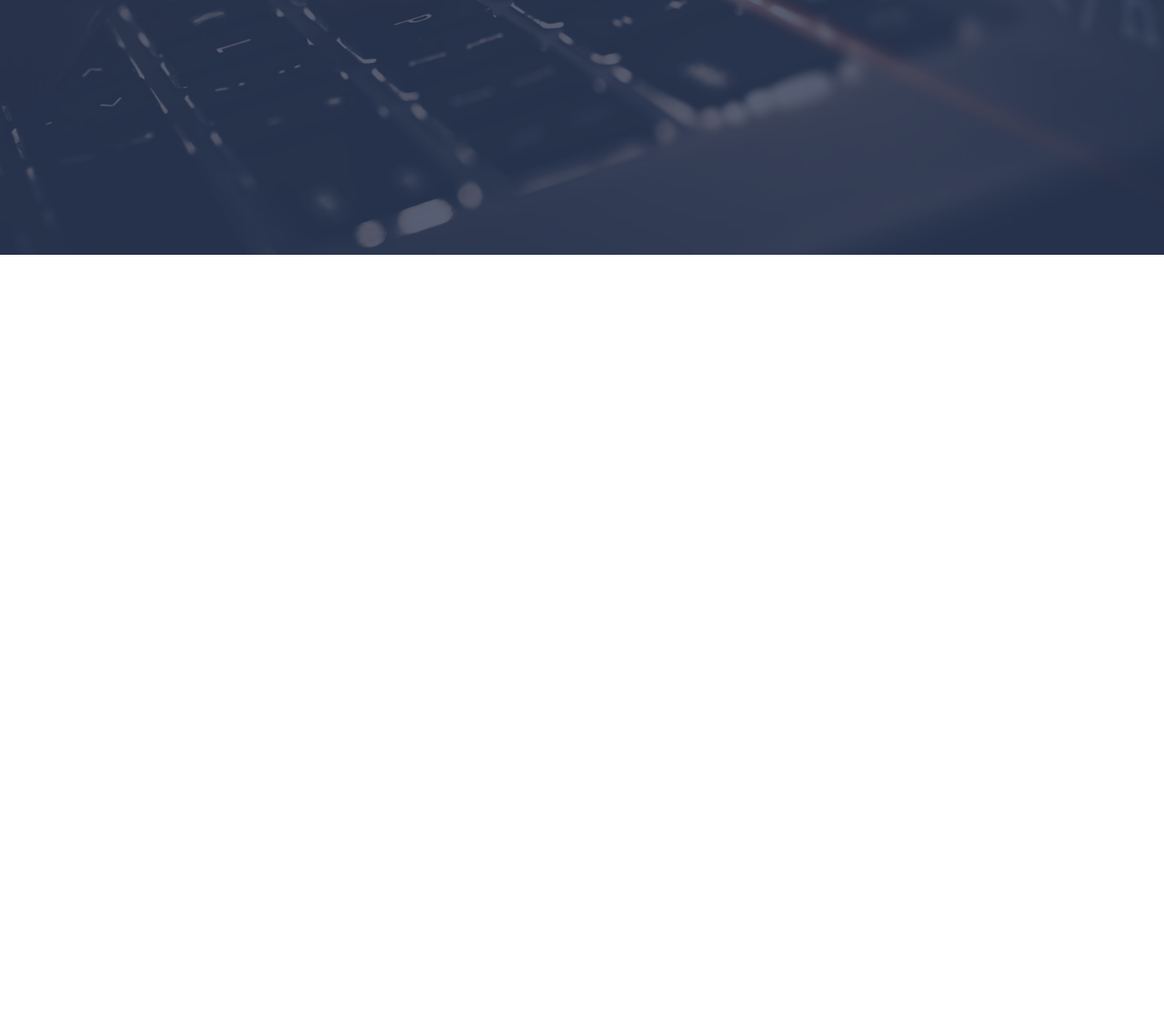
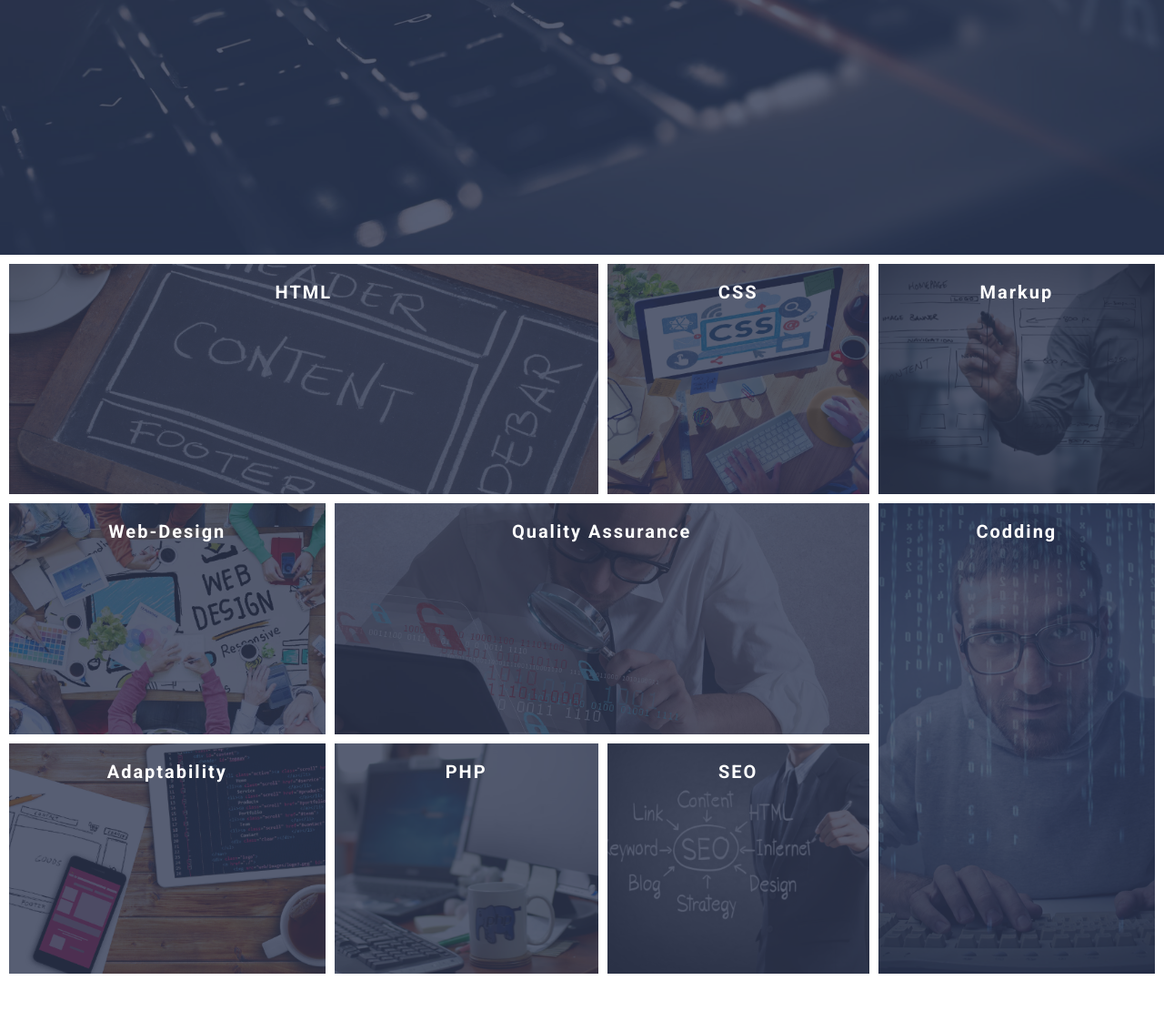
Before and after one commit to kulemichev/grid-template-init-project-kulemichev-20.11.2021, a website: page index.html in a window 1280 px wide. Shown: the part 520-1653 px from the top of the page at 91% size. Before the commit the page ends 800 px from the top, so only its background shows below. Drawn offline with Linux system fonts and the light colour scheme.

Commit message:
25.11.2021 at 18:12 i finished second screen, but need to fix errors

```diff
--- a/assets/css/style.css
+++ b/assets/css/style.css
@@ -15,7 +15,7 @@ html {
 h1 {
     font-family: "Roboto Slab", serif;
     font-size: 3.75rem;
-    letter-spacing: 0.078em;
+    letter-spacing: 0.08em;
     color: #ffff;
     font-weight: 300;
     text-align: center;
@@ -44,9 +44,8 @@ a {
     border: 2px solid #ffff;
     display: flex;
     justify-content: center;
+    letter-spacing: 0.1em;
     align-items: center;
-    font-size: 1.125rem;
-    letter-spacing: 0.1em;
     padding-left: 1em;
     padding-right: 1em;
     transition: background-color 0.5s;
@@ -54,6 +53,18 @@ a {
 
 .btn:hover {
     background-color: #d66926;
+}
+
+.btn--light {
+    width: 250px;
+    background-color: rgb (255, 255, 255, 0.1);
+
+}
+
+.btn--primary {
+    width: 350px;
+    background-color: (45, 54, 81, 0.8);
+    font-size: 1.125rem;
 
 }
 
@@ -117,23 +128,23 @@ a {
 
 .header-logo {
     font-size: 1.5rem;
-    letter-spacing: 0.25em;
+    letter-spacing: 0.22em;
 }
 
 .header-logo__link {
     display: block;
-    padding: 20px;
+    padding: 20px 20px 20px 0;
 
 }
 
 .header-logo__accent {
     display: inline block;
     border: 3px solid #d53d27;
-    padding: 17px 6px;
+    padding: 14px 1px 13px 5px;
+    margin-right: 4px;
 }
 
 .header-navbar {
-
 }
 
 .header-navbar__btn {
@@ -142,7 +153,7 @@ a {
 
 .header-navbar__list {
     padding: 0;
-    margin: 0;
+    margin: 0 -10px 0 0;
     list-style: none;
     gap: 20px;
     display: grid;
@@ -155,9 +166,137 @@ a {
     display: block;
     transition: color 0.5s;
     font-size: 1.125rem;
-    letter-spacing: 0.1em;
+    /* letter-spacing: 0.1em; */
 }
 
 .header-navbar__link:hover {
     color: #d66926;
 }
+
+.skills {
+    padding: 10px;
+}
+
+.skills__container {
+    display: grid;
+    grid-template-areas: "a1 a1 a2 a3" "a4 a5 a5 a6" "a7 a8 a9 a6";
+    grid-template-columns: 4 1fr;
+    gap: 10px;
+
+}
+
+.skill__actions {
+    display: flex;
+    justify-content: center;
+    margin-top: 20px;
+    margin-bottom: 30px;
+}
+
+.skill-item {
+    position: relative;
+    background-color: #2d3651;
+    min-height: calc(33.3333vh - 13.3333px);
+    overflow: hidden;
+}
+
+.skill-item:hover .skill-item__link {
+
+}
+
+.skill-item:hover .skill-item__image {
+    transform: scale(1.1);
+}
+
+.skill-item:hover .skill-item__overlay {
+    opacity: 0.95;
+}
+
+.skill-item:nth-of-type(1) {
+    grid-area: a1
+}
+.skill-item:nth-of-type(2) {
+    grid-area: a2
+}
+.skill-item:nth-of-type(3) {
+    grid-area: a3
+}
+.skill-item:nth-of-type(4) {
+    grid-area: a4
+}
+.skill-item:nth-of-type(5) {
+    grid-area: a5
+}
+.skill-item:nth-of-type(6) {
+    grid-area: a6
+}
+.skill-item:nth-of-type(7) {
+    grid-area: a7
+}
+.skill-item:nth-of-type(8) {
+    grid-area: a8
+}
+.skill-item:nth-of-type(9) {
+    grid-area: a9
+}
+
+.skill-item__overlay {
+    position: absolute;
+    inset: 0;
+    background-color: #2d3651;
+    opacity: 0.8;
+    transition: opacity 0.5s;
+}
+
+.skill-item__image {
+    position: absolute;
+    inset: 0;
+    background-position: 50% 50%;
+    background-size: cover;
+    transition: transform 0.5s;
+}
+
+.skill-item__title {
+    position: relative;
+    inset: 0;
+    margin: 0;
+    z-index: 1;
+    font-size: 1.25rem;
+    letter-spacing: 0.1em;
+}
+
+.skill-item__link {
+    padding: 20px;
+    width: 100%;
+    height: 100%;
+    display: flex;
+   justify-content: center;
+   align-items: center;
+   transition: color 0.5s;
+}
+
+@media (min-wdth: 991px) {
+    .btn--light {
+        font-size: 1.125rem;
+    }
+}
+
+@media (max-width: 992px) {
+    h1 {
+        font-size: 2.5rem;
+    }
+
+    .btn--light {
+        width: 200px;
+        height: 50px;
+    }
+}
+
+@media (max-width: 768px) {
+    h1 {
+        font-size: 1.875rem;
+    }
+    .btn--light {
+        width: 170px;
+        height: 40px;
+    }
+}
--- a/index.html
+++ b/index.html
@@ -28,10 +28,10 @@
 
     <div class="header-content">
       <div class="header-content__container">
-        <h1 class="header-content__title">WE ARE REAL DEVELOPERS</h1>
+        <h1 class="header-content__title">WE ARE REAL WEB-DEVELOPERS</h1>
         <div class="header-content__actions">
-          <a class="btn" href="">Learn more</a>
-          <a class="btn" href="">Get started</a>
+          <a class="btn btn--light" href="">Learn more</a>
+          <a class="btn btn--light" href="">Get started</a>
         </div>
       </div>
     </div>
@@ -76,6 +76,85 @@
 
   </header>
 
+
+<!--
+/* HTML
+CSS
+Markup
+Web-Design
+Quality Assurance
+Codding
+Adaptability
+PHP
+SEO */ -->
+
+<main>
+  <section class="skills">
+    <div class="skills__container">
+      <article class="skill-item">
+        <h3 class="skill-item__title"><a class="skill-item__link" href="">HTML</a></h3>
+        <div class="skill-item__image" style="background-image: url(assets/img/img-html.png);"></div>
+        <div class="skill-item__overlay"></div>
+      </article>
+
+      <article class="skill-item">
+        <h3 class="skill-item__title"><a class="skill-item__link" href="">CSS</a></h3>
+        <div class="skill-item__image" style="background-image: url(assets/img/img-css.png);"></div>
+        <div class="skill-item__overlay"></div>
+      </article>
+
+      <article class="skill-item">
+        <h3 class="skill-item__title"><a class="skill-item__link" href="">Markup</a></h3>
+        <div class="skill-item__image" style="background-image: url(assets/img/img-markup.png);"></div>
+        <div class="skill-item__overlay"></div>
+      </article>
+
+      <article class="skill-item">
+        <h3 class="skill-item__title"><a class="skill-item__link" href="">Web-Design</a></h3>
+        <div class="skill-item__image" style="background-image: url(assets/img/img-webdesign.png);"></div>
+        <div class="skill-item__overlay"></div>
+      </article>
+
+      <article class="skill-item">
+        <h3 class="skill-item__title"><a class="skill-item__link" href="">Quality Assurance</a></h3>
+        <div class="skill-item__image" style="background-image: url(assets/img/img-qa.png);"></div>
+        <div class="skill-item__overlay"></div>
+      </article>
+
+      <article class="skill-item">
+        <h3 class="skill-item__title"><a class="skill-item__link" href="">Codding</a></h3>
+        <div class="skill-item__image" style="background-image: url(assets/img/img-codding.png);"></div>
+        <div class="skill-item__overlay"></div>
+      </article>
+
+      <article class="skill-item">
+        <h3 class="skill-item__title"><a class="skill-item__link" href="">Adaptability</a></h3>
+        <div class="skill-item__image" style="background-image: url(assets/img/img-adaptability.png);"></div>
+        <div class="skill-item__overlay"></div>
+      </article>
+
+      <article class="skill-item">
+        <h3 class="skill-item__title"><a class="skill-item__link" href="">PHP</a></h3>
+        <div class="skill-item__image" style="background-image: url(assets/img/img-php.png);"></div>
+        <div class="skill-item__overlay"></div>
+      </article>
+
+      <article class="skill-item">
+        <h3 class="skill-item__title"><a class="skill-item__link" href="">SEO</a></h3>
+        <div class="skill-item__image" style="background-image: url(assets/img/img-seo.png);"></div>
+        <div class="skill-item__overlay"></div>
+      </article>
+
+    </div>
+    <div class="skills__actions">
+      <a class="btn btn--primary" href="">View all skills...</a>
+    </div>
+  </section>
+
+</main>
+
+
+
   <!-- Подключаем библиотеку jquery, необходимую для работы нашего основного скрипта -->
   <script src="libs/jquery/dist/jquery.min.js"></script>
   <!-- Подключаем наш основной скрипт, с которым будем работать -->
```
